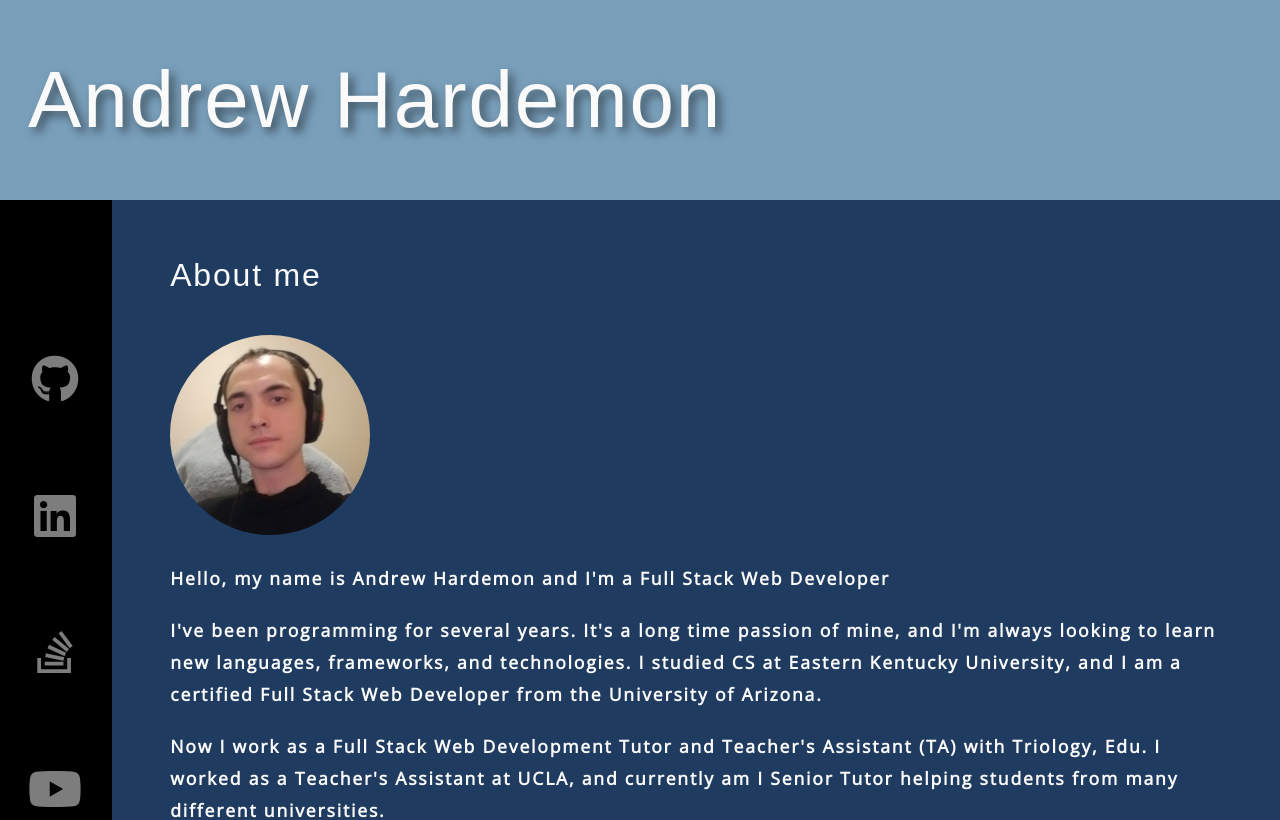
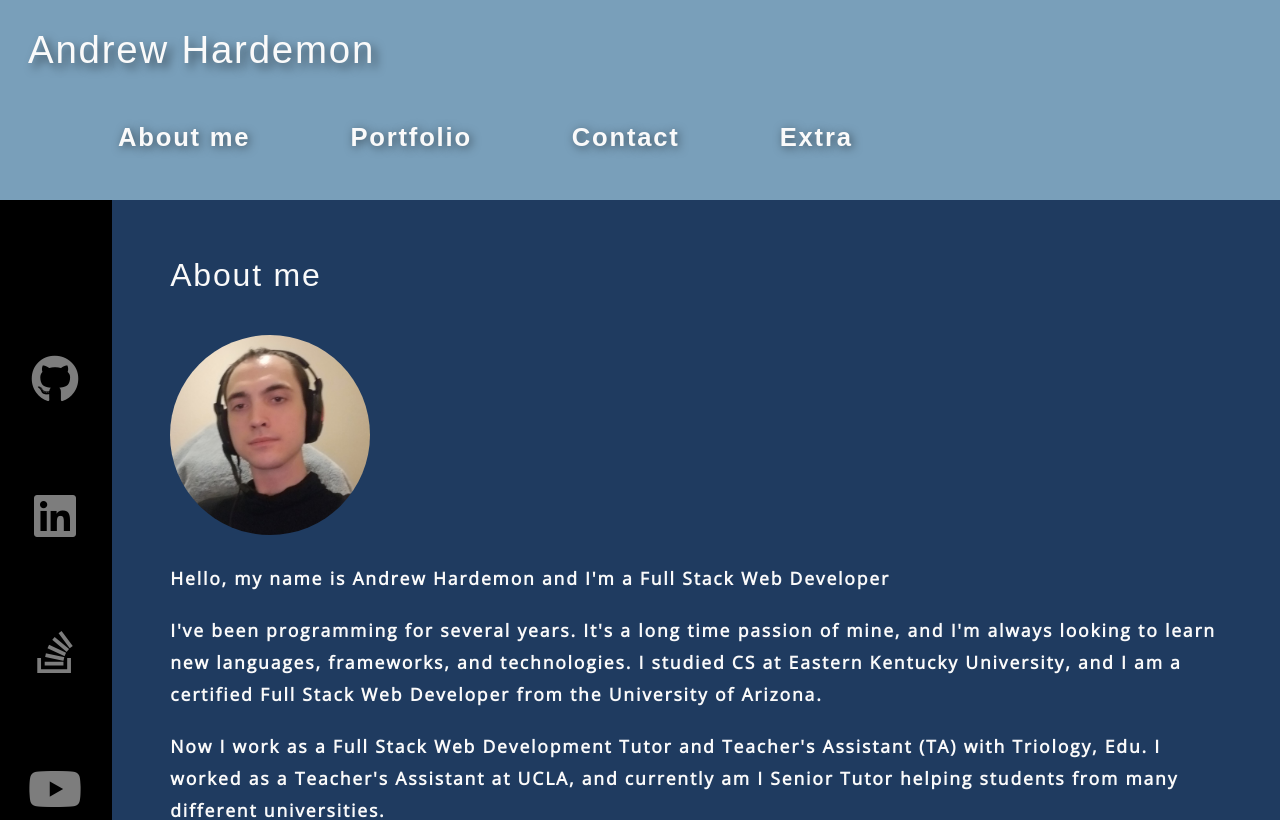
Before and after one commit to AndrewHardemon/Official-Portfolio, a React (Create React App) app: page / in a window 1280 px wide. Shown: the top 820 px of the page. Built offline with nearby package versions, Linux system fonts and the light colour scheme; a web font is replaced by a local one.

Commit message:
Made header and nav more response in css

```diff
--- a/src/index.css
+++ b/src/index.css
@@ -168,8 +168,8 @@ h6 {
 }
 
 h1 {
-  font-size: 5rem;
-  margin: 50px 20px;
+  font-size: 3vw;
+  margin: 2vw 20px;
   text-shadow: 5px 5px 10px rgba(0, 0, 0, 0.5);
 }
 
@@ -307,8 +307,8 @@ header img {
 nav {
   position: relative;
   font-family: 'Fira Sans', sans-serif;
-  font-size: 2.5rem;
-  margin: 30px 20px;
+  font-size: 2vw;
+  margin: 1vw 20px;
 }
 
 nav a:hover {
@@ -492,6 +492,7 @@ textarea {
 .main_container {
   display: grid;
   grid-template-columns: 1fr 50fr;
+  margin-bottom: 0px;
 }
 /* #main_header{
   display: none;
@@ -511,3 +512,13 @@ input {
   flex: 0 0 200px;
   margin-left: 10px;
 } */
+/* @media(max-width: 1700px){
+  .main_header{
+    margin-bottom:0px
+  }
+} */
+@media screen and (max-width: 1650px) {
+  h1{
+    margin-bottom:0px
+  }
+}
```
